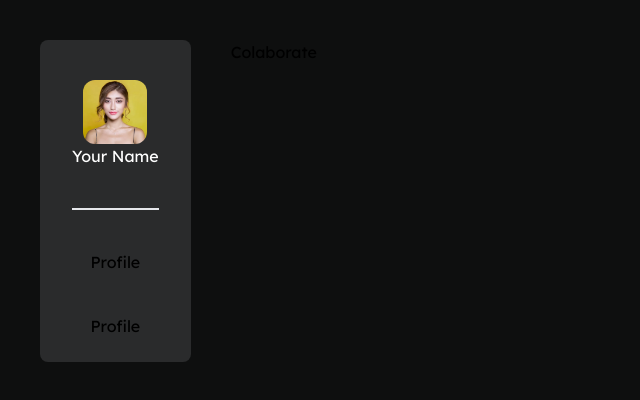
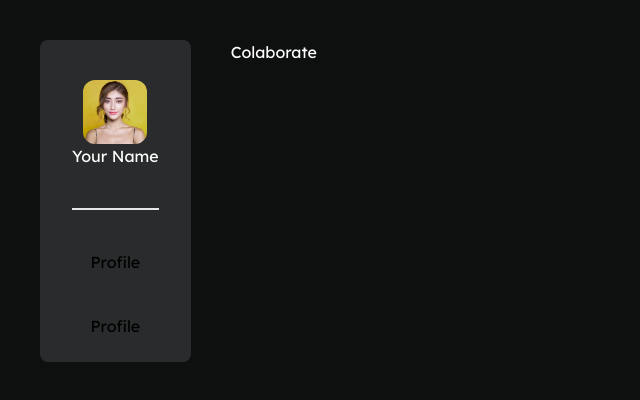
Before and after one commit to uttamaPrh/expense_tracker_frontend, a Next.js app: page /colaborate in a window 1280 px wide. Shown: the top 400 px of the page, without its empty margins (0-640 px from the left). Built offline with nearby package versions, Linux system fonts and the light colour scheme.

Commit message:
Simple change

```diff
--- a/src/app/colaborate/page.tsx
+++ b/src/app/colaborate/page.tsx
@@ -1,7 +1,7 @@
 import React from "react";
 
 const Colaborate = () => {
-  return <div>Colaborate</div>;
+  return <div className="text-white">Colaborate</div>;
 };
 
 export default Colaborate;
```
